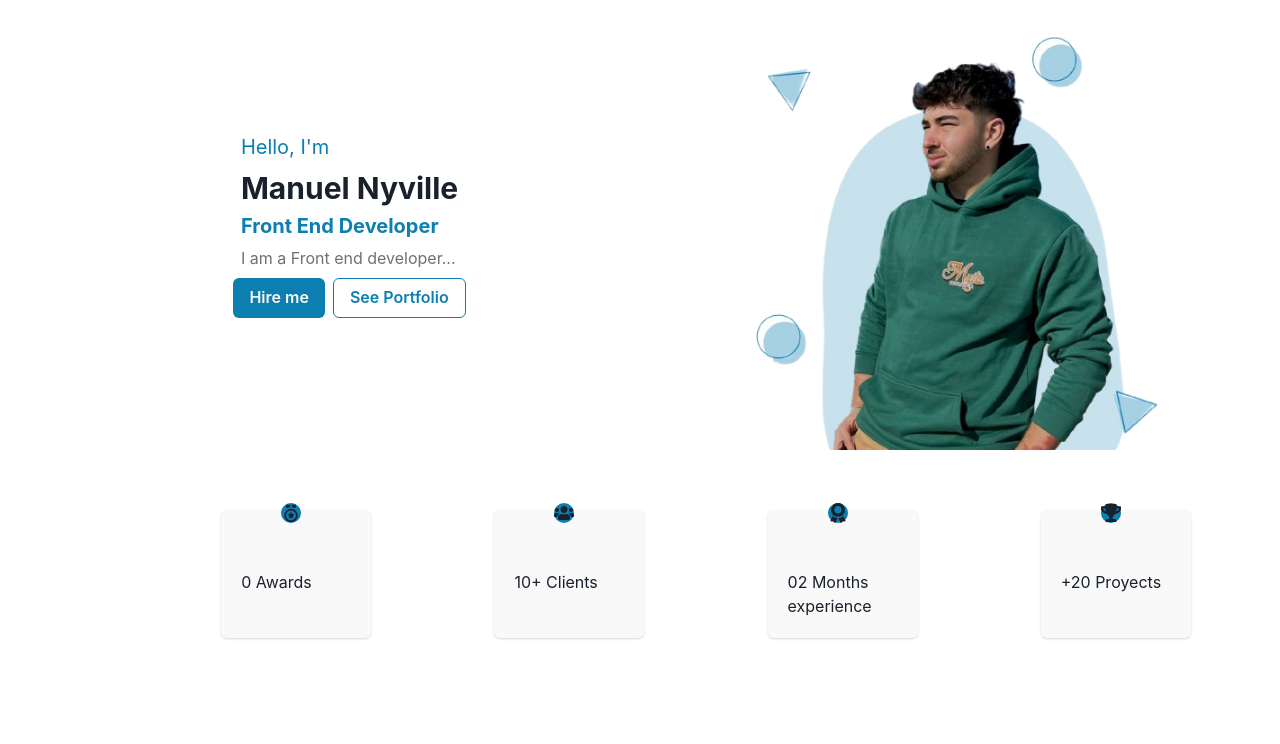
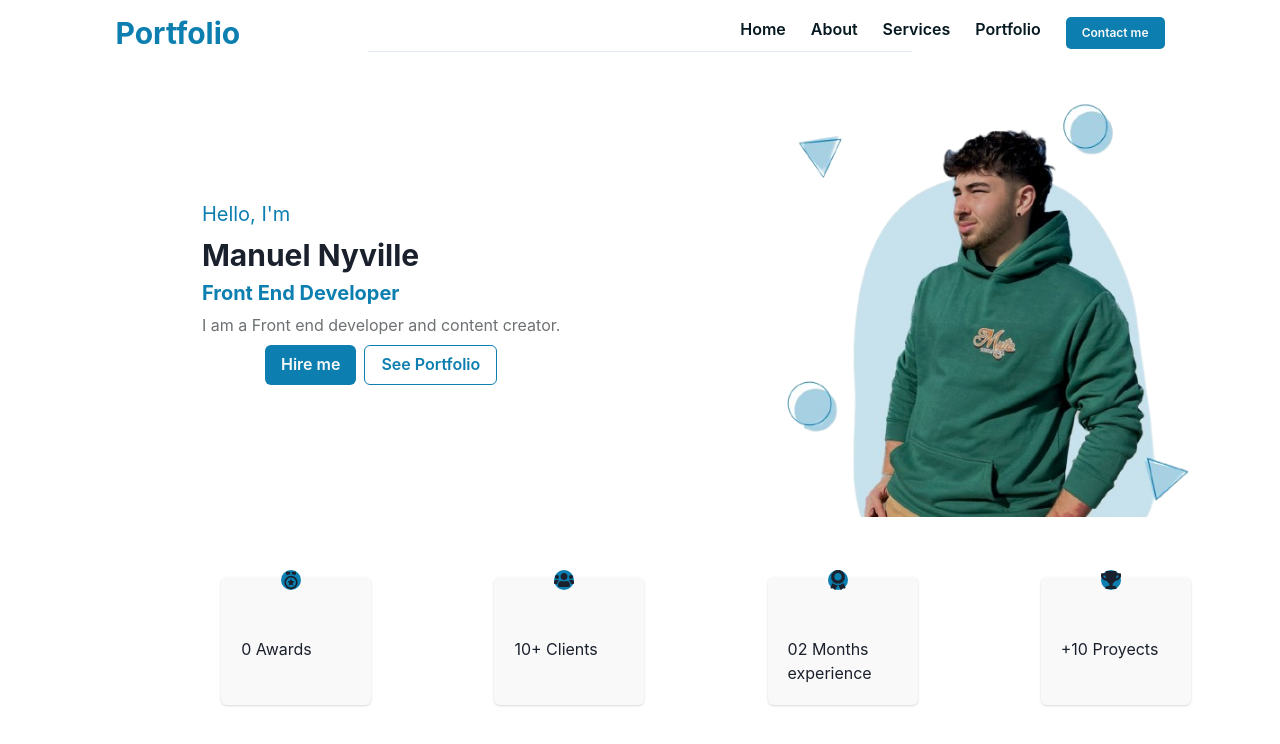
Before and after one commit to Manunyville/Armado-de-portfolio, a React (Vite) app: page / in a window 1280 px wide. Shown: the top 744 px of the page. Built offline with nearby package versions, Linux system fonts and the light colour scheme.

Commit message:
creacion de la navbar dentro de hero

```diff
--- a/src/componentes/Hero/hero.jsx
+++ b/src/componentes/Hero/hero.jsx
@@ -10,7 +10,52 @@ import { FaAward, FaUsers, FaTrophy } from "react-icons/fa";
 const Hero = () => {
 
     return (
+        <>
+        <Container width={"full"} >
+        <Stack  padding="15px">
+            <nav>
+                <HStack gap="500px" justify={'center'}>
+                    <Stack>
+                        <Heading color={'#0C7FB0'} size='lg' >Portfolio</Heading>
+                    </Stack>
+                    <ButtonGroup spacing='25'>
+                        <a href="#hero">
 
+                            <Button as={motion.button} whileHover={{ color: '#0C7FB0' }} color={'#061820'} border={'none'} bg={'#FFFFFF'} variant='link'>
+                                Home
+                            </Button>
+                        </a>
+                        <a href="#about">
+
+                            <Button as={motion.button} whileHover={{ color: '#0C7FB0' }} color={'#061820'} border={'none'} bg={'#FFFFFF'} variant='link'>
+                                About
+                            </Button>
+                        </a>
+                        <a href="#misServicios">
+
+                            <Button as={motion.button} whileHover={{ color: '#0C7FB0' }} color={'#061820'} border={'none'} bg={'#FFFFFF'} variant='link'>
+                                Services
+                            </Button>
+                        </a>
+                        <a href="#proyectos">
+
+                            <Button as={motion.button} whileHover={{ color: '#0C7FB0' }} color={'#061820'} border={'none'} bg={'#FFFFFF'} variant='link'>
+                                Portfolio
+                            </Button>
+                        </a>
+                        <a href="#contact">
+
+                            <Button as={motion.button} whileHover={{ color: '#0C7FB0' }} bg={'#0C7FB0'} color={'#F9F9F9'} padding={4} border={'none'} borderRadius={5} size='xs'>
+                                Contact me
+                            </Button>
+                        </a>
+                    </ButtonGroup>
+                </HStack>
+                <hr />
+            </nav>
+
+        </Stack>
+    </Container>
         <Container id="hero" width={"full"} margin="0">
             <Stack marginLeft="90px" gap="60px">
                 <HStack width="1200px" justifyContent="space-around" >
@@ -21,7 +66,7 @@ const Hero = () => {
 
                             <Heading size={"lg"}>Manuel Nyville</Heading>
                             <Heading fontSize='xl' color={'#0C7FB0'} >Front End Developer</Heading>
-                            <Text color={'#6D7173'}>I am a Front end developer...</Text>
+                            <Text color={'#6D7173'}>I am a Front end developer and content creator.</Text>
                         </Stack>
 
                         <ButtonGroup>
@@ -73,85 +118,17 @@ const Hero = () => {
                             <Heading size='md' className="imgHero"> <FaTrophy /> </Heading>
                         </CardHeader>
                         <CardBody>
-                            <Text>+20 Proyects</Text>
+                            <Text>+10 Proyects</Text>
                         </CardBody>
                     </Card>
 
                 </Stack>
             </Stack>
         </Container>
+        </>
 
 
-        /*   <Container id="hero" width={"full"} margin="0">
-            <Stack  marginLeft="90px" gap="60px">
-                <HStack width="1200px" justifyContent="space-around" >
-                    <VStack>
-                        <Stack>
-                            <Text fontSize='xl' color={'#0C7FB0'}>Hello, I'm</Text>
 
-
-                        <Heading size={"lg"}>Manuel Nyville</Heading>
-                        <Heading fontSize='xl' color={'#0C7FB0'} >Front End Developer</Heading>
-                        <Text color={'#6D7173'}>I am a Front end developer...</Text>
-                        </Stack>
-
-                        <ButtonGroup>
-                        <a href="#contact">
-                                <Button as={motion.button} whileHover={{ color: '#0C7FB0' }} color={'#F9F9F9'} bg={'#0C7FB0'} variant='solid'>
-                                    Hire me
-                                </Button>
-                            </a>
-                            <a href="#proyectos">
-                                <Button as={motion.button} whileHover={{ color: '#0C7FB0' }} color={'#0C7FB0'} colorScheme='teal' variant='outline' >
-                                    See Portfolio
-                                </Button>
-                            </a>
-                        </ButtonGroup>
-                    </VStack>
-                    <HStack >
-                        <Stack >
-                        <img src={Foto} className="fotoMia" />
-                        </Stack>
-                    </HStack>
-                </HStack>
-                <Stack  justify={"space-evenly"} direction={"row"} width="1200px">
-                    <Card as={motion.div} whileHover={{ scale: 1.2, color: '#A7D1E3' }} bg={'#F9F9F9'} className="cardHero" >
-                        <CardHeader >
-                            <Heading size='md' className="imgHero"> <RiMedalLine /> </Heading>
-                        </CardHeader>
-                        <CardBody>
-                            <Text>0 Awards</Text>
-                        </CardBody>
-                    </Card>
-                    <Card as={motion.div} whileHover={{ scale: 1.2, color: '#A7D1E3' }} bg={'#F9F9F9'} className="cardHero">
-                        <CardHeader>
-                            <Heading size='md' className="imgHero">  <FaUsers /></Heading>
-                        </CardHeader>
-                        <CardBody>
-                            <Text>10+ Clients</Text>
-                        </CardBody>
-                    </Card>
-                    <Card as={motion.div} whileHover={{ scale: 1.2, color: '#A7D1E3' }} bg={'#F9F9F9'}className="cardHero">
-                        <CardHeader>
-                            <Heading size='md' className="imgHero"> <FaAward /> </Heading>
-                        </CardHeader>
-                        <CardBody>
-                            <Text>02 Months experience</Text>
-                        </CardBody>
-                    </Card>
-                    <Card as={motion.div} whileHover={{ scale: 1.3, color: '#A7D1E3' }} bg={'#F9F9F9'}className="cardHero">
-                        <CardHeader>
-                            <Heading size='md' className="imgHero"> <FaTrophy /> </Heading>
-                        </CardHeader>
-                        <CardBody>
-                            <Text>+20 Proyects</Text>
-                        </CardBody>
-                    </Card>
-
-                </Stack>
-            </Stack>
-        </Container>
-    */
     )
 }
 export default Hero
```
